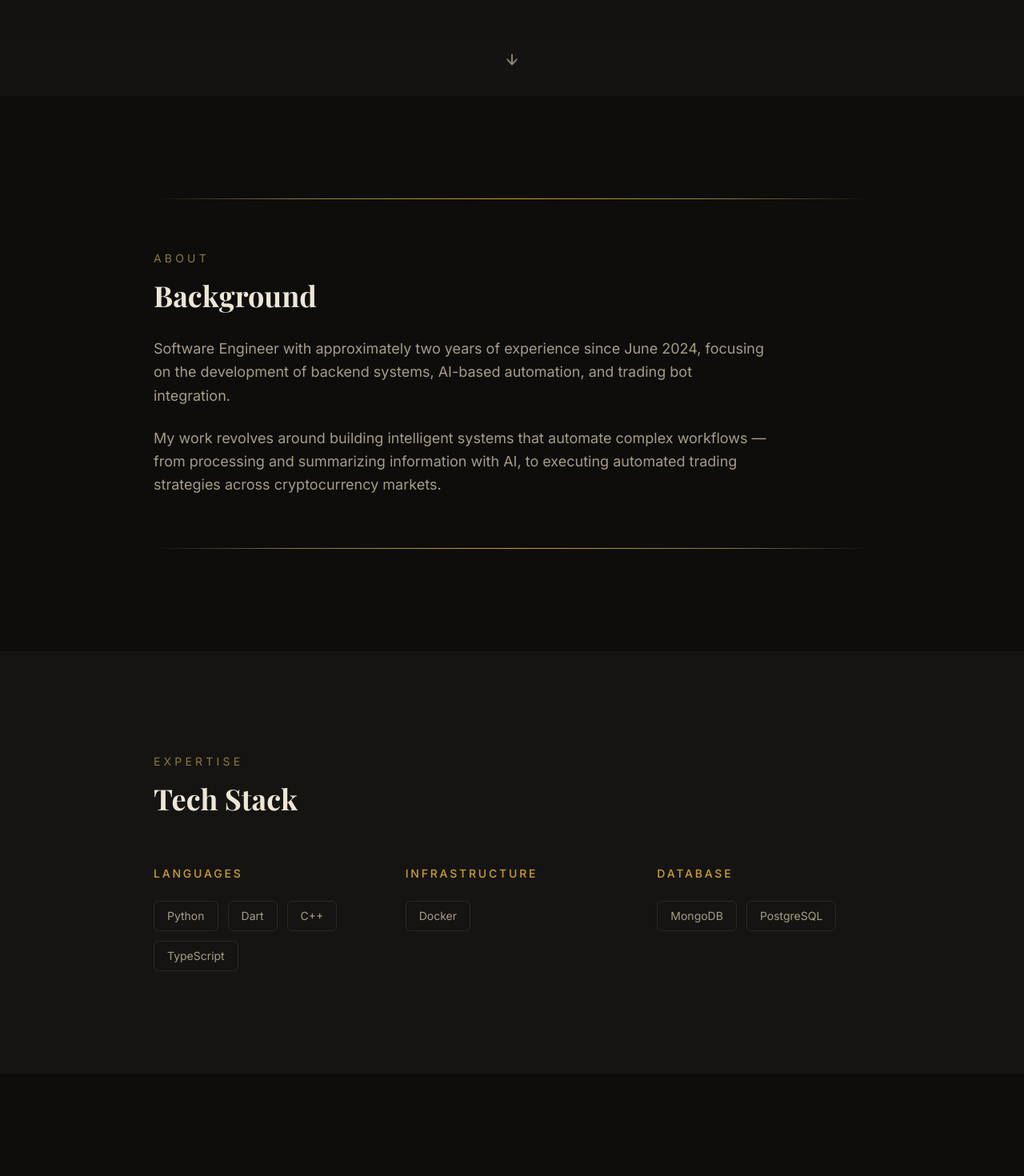
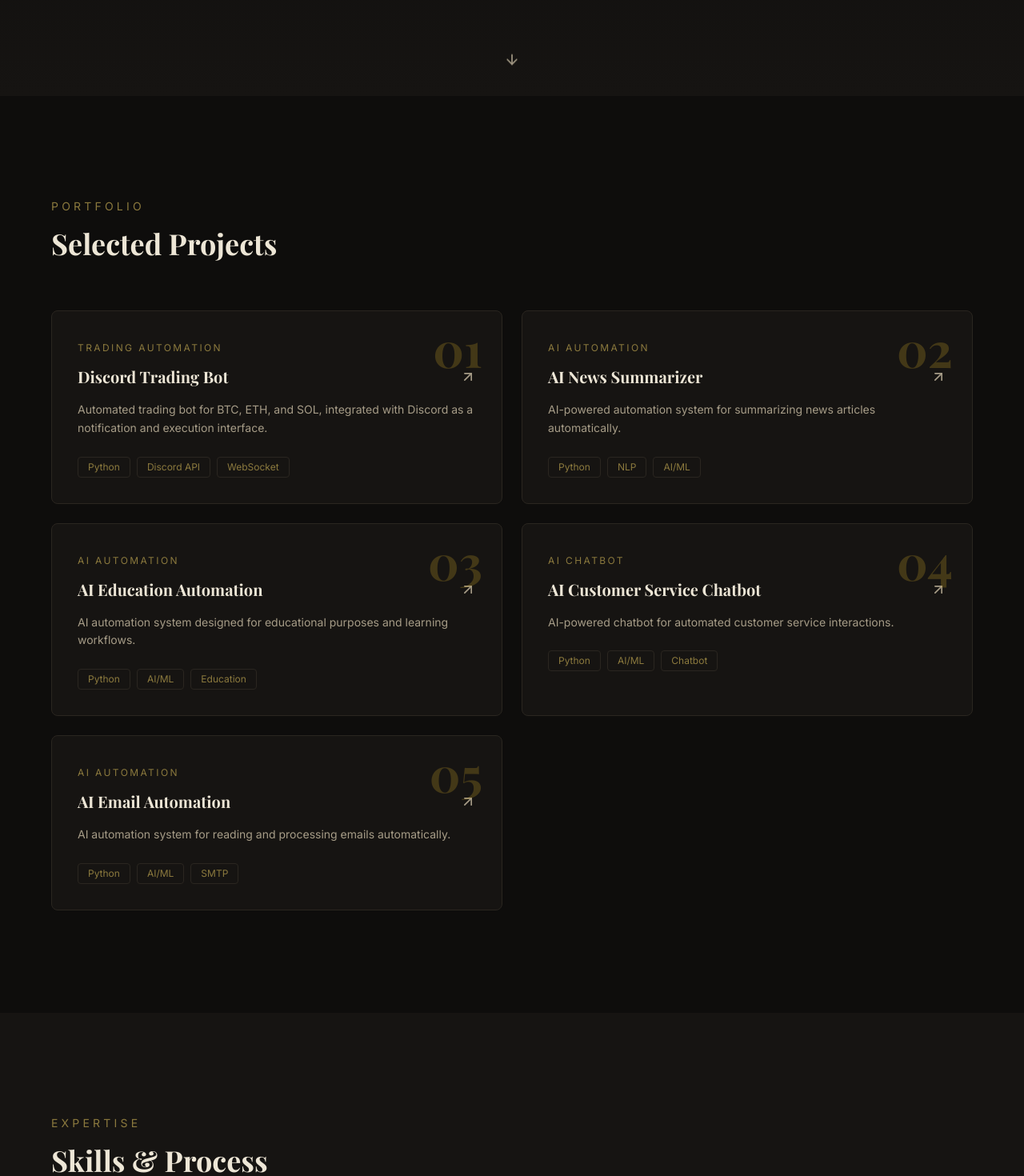
Before and after one commit to Nvoinxv/Web-Nvoinxv-portofolio-development, a Next.js app: page / in a window 1280 px wide. Shown: the part 680-2150 px from the top of the page at 80% size. Built offline with nearby package versions, Linux system fonts and the light colour scheme.

Commit message:
perubahan design web

```diff
--- a/app/page.tsx
+++ b/app/page.tsx
@@ -2,9 +2,9 @@
 
 import Navbar from "@/components/Navbar";
 import HeroSection from "@/components/HeroSection";
-import AboutSection from "@/components/AboutSection";
-import SkillsSection from "@/components/SkillsSection";
 import ProjectsSection from "@/components/ProjectsSection";
+import SkillsProcessSection from "@/components/SkillsProcessSection";
+import QuoteSection from "@/components/QuoteSection";
 import ContactFooter from "@/components/ContactFooter";
 
 export default function Home() {
@@ -13,9 +13,9 @@ export default function Home() {
       <Navbar />
       <main>
         <HeroSection />
-        <AboutSection />
-        <SkillsSection />
         <ProjectsSection />
+        <SkillsProcessSection />
+        <QuoteSection />
         <ContactFooter />
       </main>
     </>
--- a/components/Navbar.tsx
+++ b/components/Navbar.tsx
@@ -5,9 +5,8 @@ import { Menu, X } from "lucide-react";
 import GithubIcon from "./GithubIcon";
 
 const navLinks = [
-  { label: "About", href: "#about" },
+  { label: "Projects", href: "#projects" },
   { label: "Skills", href: "#skills" },
-  { label: "Projects", href: "#projects" },
   { label: "Contact", href: "#contact" },
 ];
 
```
